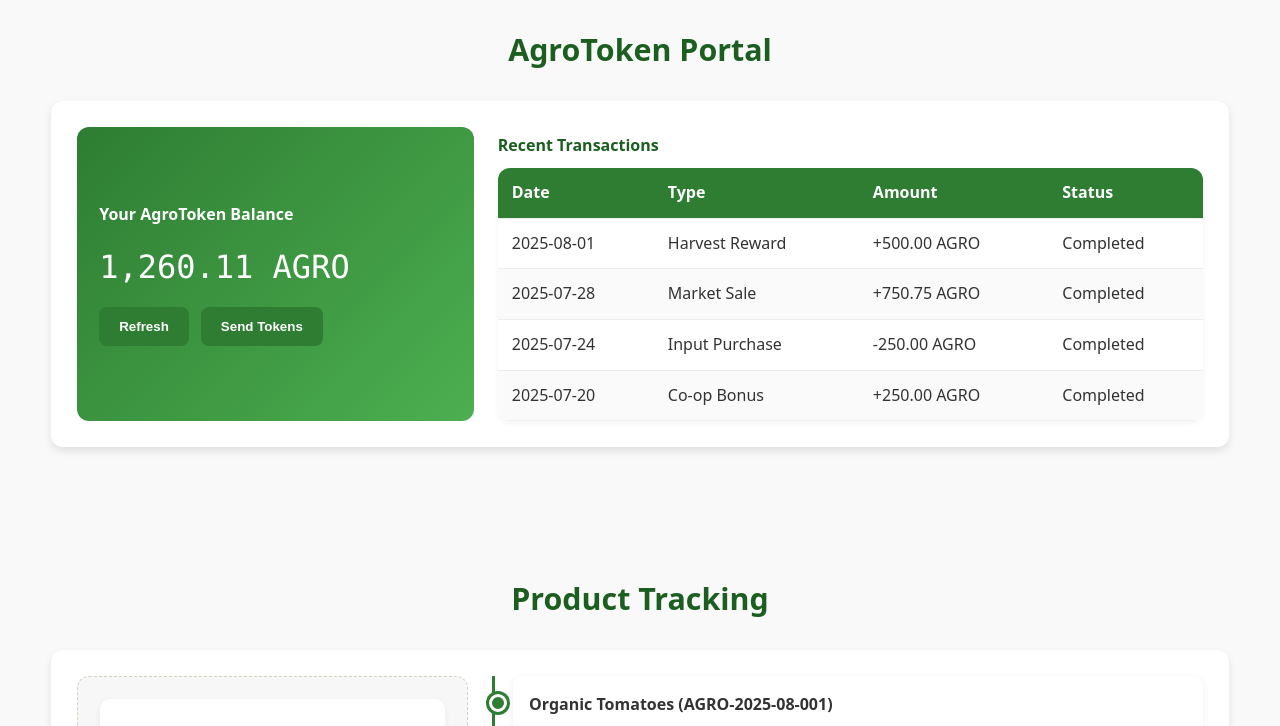
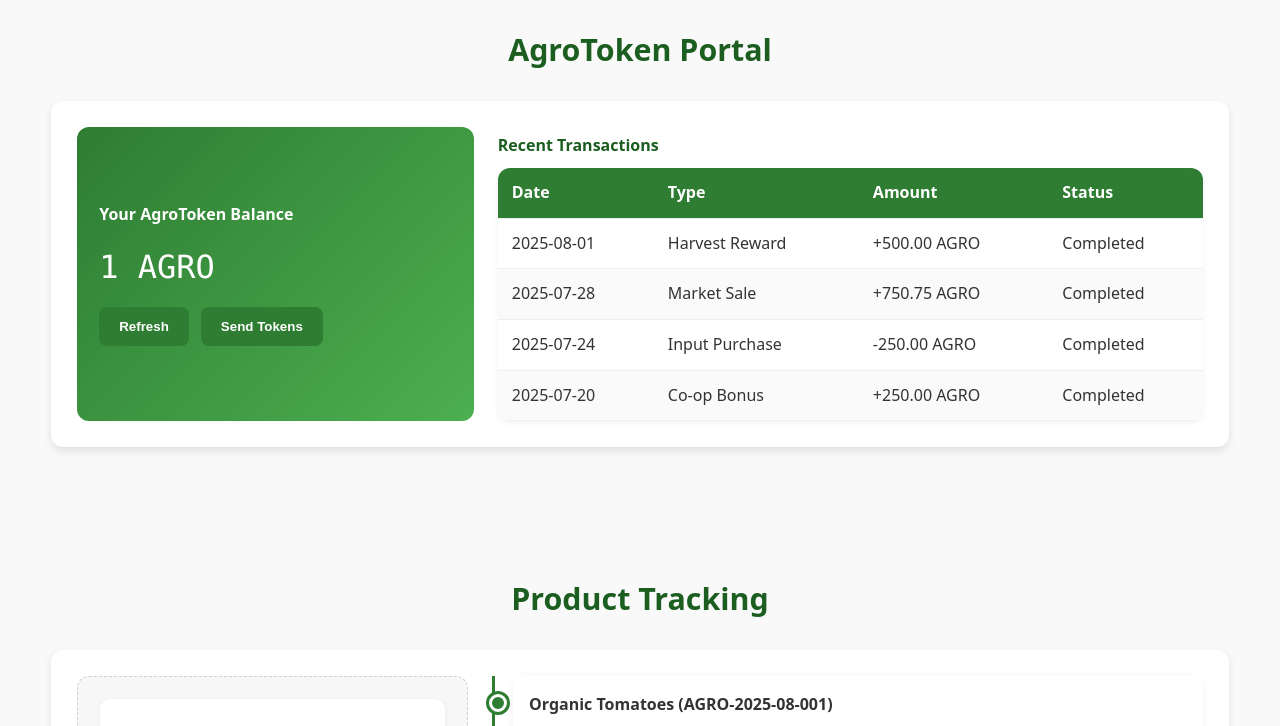
Before and after one commit to Binkado2014/Agrochain-hts, a plain HTML site: page index.html in a window 1280 px wide. Both pictures are taken after a click on the button "Refresh". Shown: the part 942-1668 px from the top of the page. Drawn offline with Linux system fonts and the light colour scheme.

Commit message:
Update index.html

```diff
--- a/index.html
+++ b/index.html
@@ -332,7 +332,7 @@
     document.getElementById('refreshBalance').addEventListener('click',()=>{
       const current=parseFloat(tokenBalance.textContent.replace(/[^\d.]/g,''));
       const next=(current + Math.random()*10).toFixed(2);
-      tokenBalance.textContent = Number(next).toLocaleString() + ' AGRO';
+      tokenBalance.textContent = Number(1,250.00).toLocaleString() + ' AGRO';
       notify('Balance refreshed (demo)');
     });
     document.getElementById('sendTokens').addEventListener('click',()=>{
```
